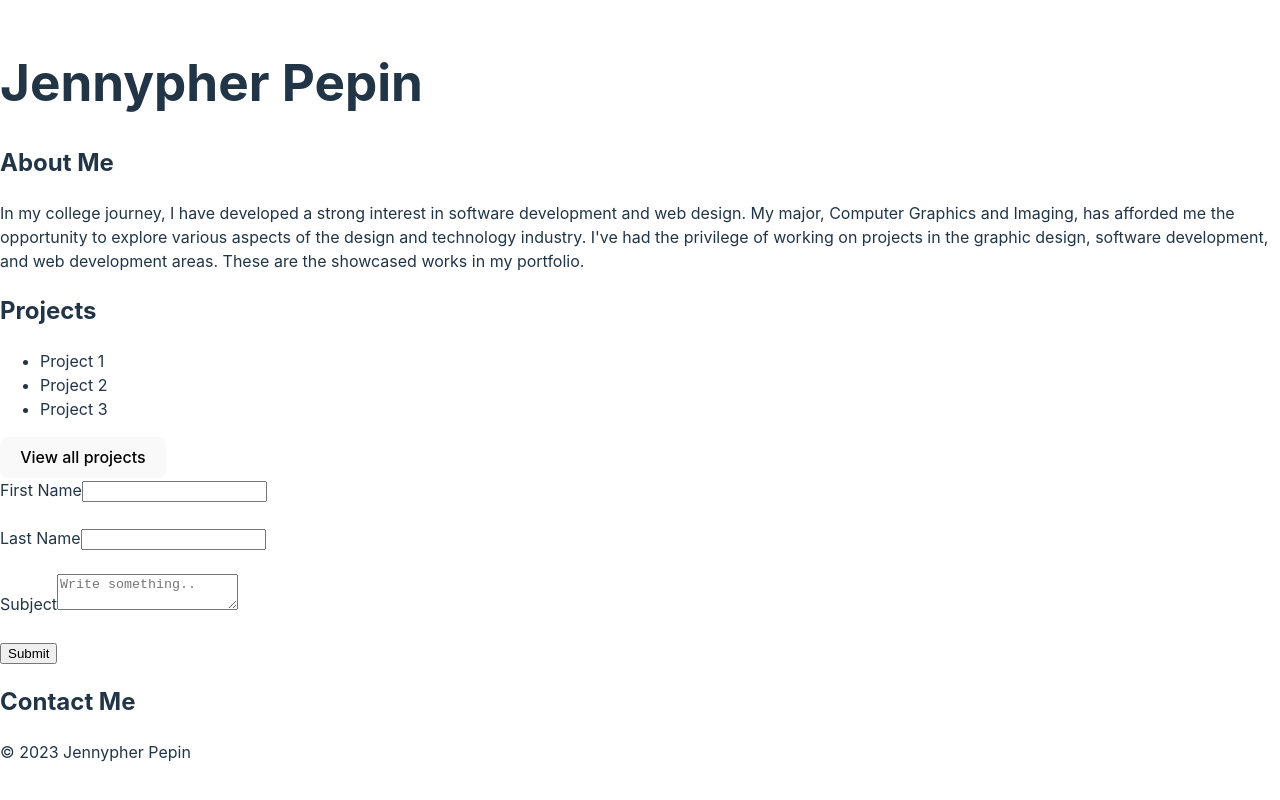
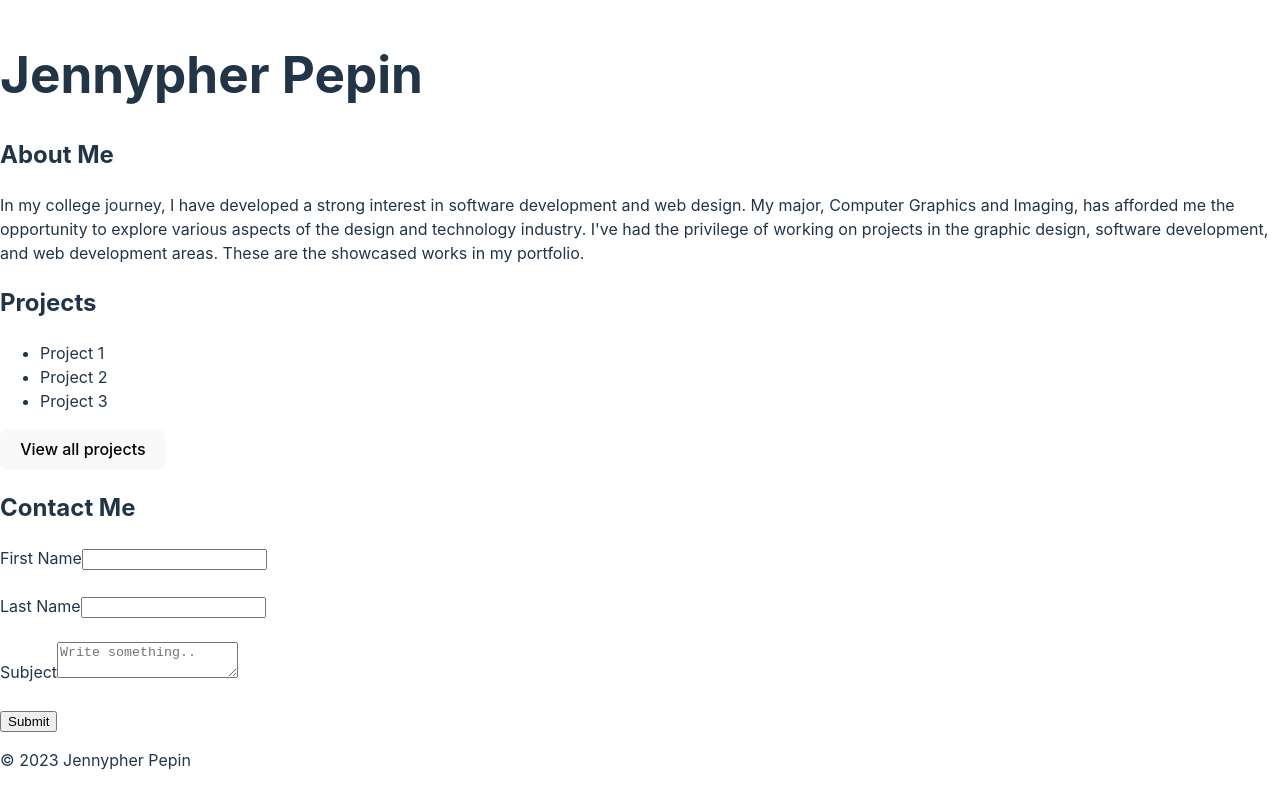
Before and after one commit to jennypherx/web-dev-portfolio, a React (Vite) app: page / in a window 1280 px wide. Built offline with nearby package versions, Linux system fonts and the light colour scheme.

Commit message:
Switch 'Contact' to the pages folder

```diff
--- a/src/App.jsx
+++ b/src/App.jsx
@@ -18,8 +18,8 @@ function App() {
       <Header />
       <AboutMe />
       <Projects />
+      <ContactMe />
       <Contact />
-      <ContactMe />
       <Footer />
     </div>
   )
```
